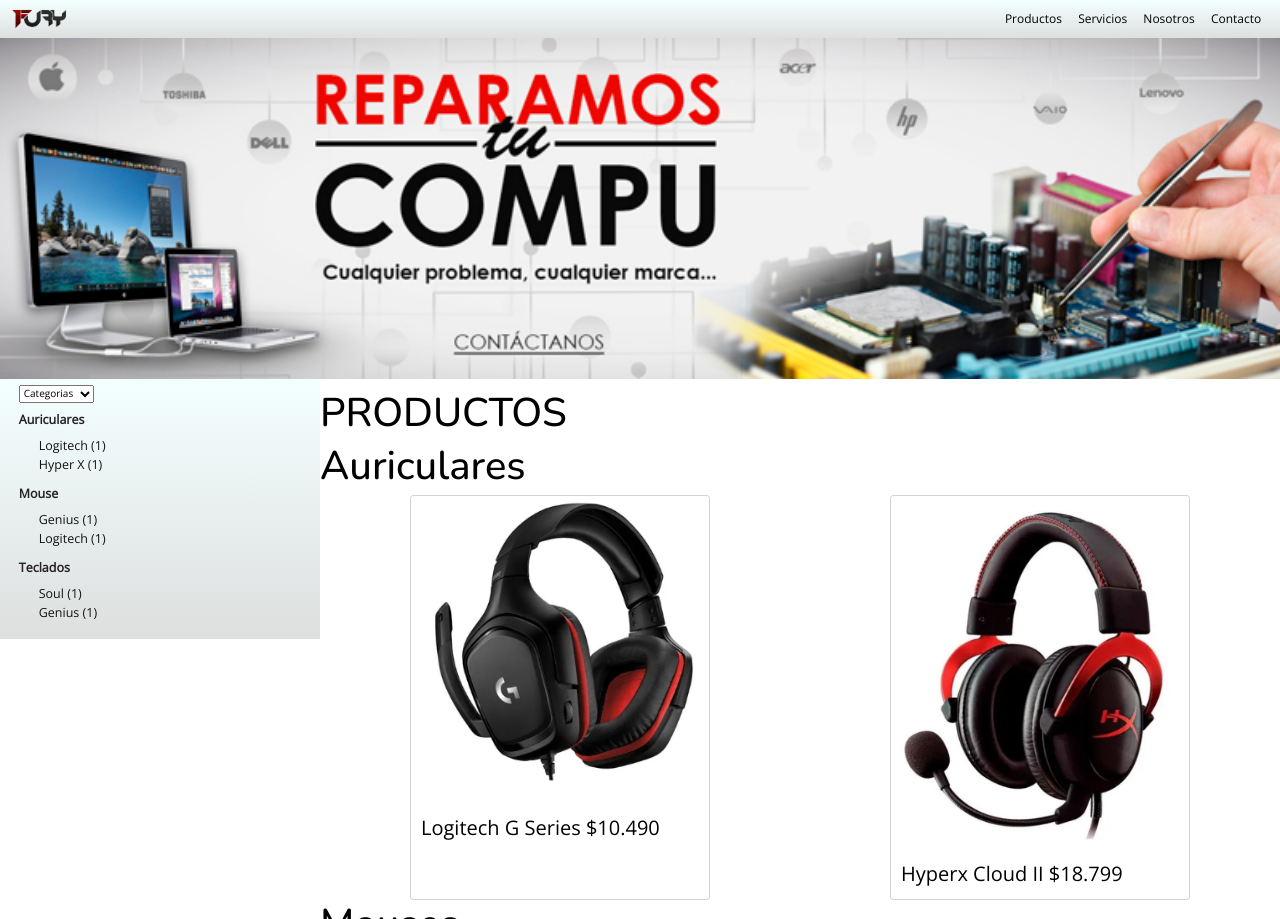
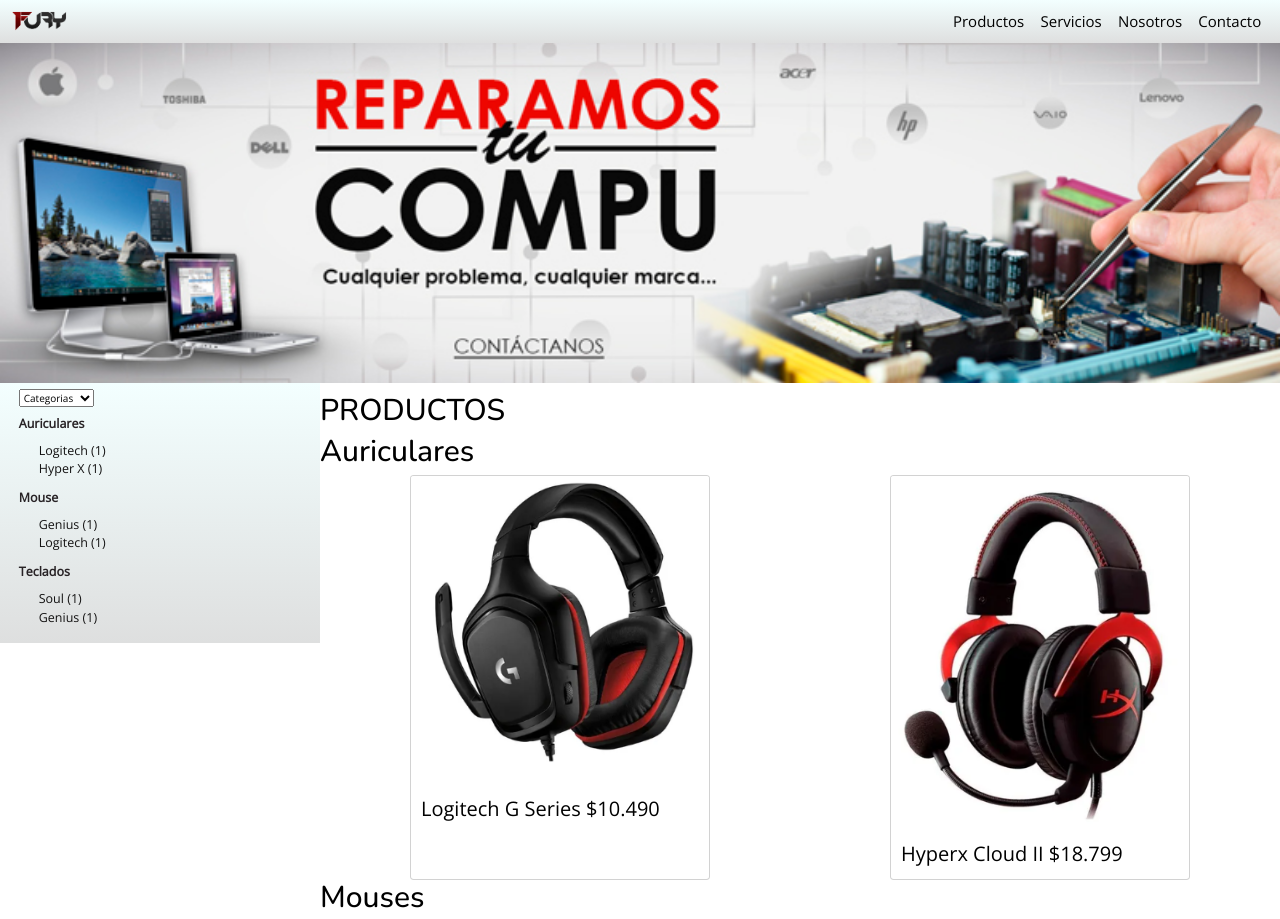
Before and after one commit to lancierimaxi/PreEntrega2Lancieri, a plain HTML site: page pages/productos1.html in a window 1280 px wide. Shown: the top 919 px of the page. Drawn offline with nearby package versions, Linux system fonts and the light colour scheme.

Commit message:
responsive

```diff
--- a/css/style.css
+++ b/css/style.css
@@ -156,12 +156,17 @@
     font-weight: 600;
 }
 
+.secondNav {
+    font-size: 2em;
+}
+
 
 .contenedor{
     display: grid;
     grid-template-columns: 25% 75%;
-    grid-template-rows: repeat(3,auto);
+    grid-template-rows: repeat(2,auto);
     grid-template-areas:
+    "header header"
     "filtros productos";
 }
 
@@ -173,30 +178,185 @@
     "mantenimiento actualizacion so";
 }
 
-#mantenimiento1{
+#mantenimiento{
     grid-area: mantenimiento;
 }
 
-#actualizacion1{
+#actualizacion{
     grid-area: actualizacion;
 }
 
-#so1{
+#so{
     grid-area: so;
 }
 
-#mainNav1{
+#mainNav{
     grid-area: nav;
 }
 
-#filtros1{
+#filtros{
     grid-area: filtros;
 }
 
-#productos1{
+#productos{
     grid-area: productos;
 }
 
-#header1{
+#header{
     grid-area: header;
 }
+
+@media (min-width: 300px) {
+    .contenedor{
+        display: grid;
+        grid-template-columns: 100%;
+        grid-template-rows: repeat(3,auto);
+        grid-template-areas:
+        "header"
+        "filtros"
+        "productos";
+    }
+    h1,
+    h2{
+    color: rgb(0, 0, 0);/*color de texto*/
+    font-size: 2em;/*tamaño del texto*/
+    font-family: 'Nunito', sans-serif;/*familia tipográfica*/
+    }
+    p{
+        color: rgb(0, 0, 0); /*color de texto*/
+        font-family: 'Open Sans', sans-serif; /*familia tipográfica*/
+        font-size: 3rem;/*tamaño del texto*/
+    }
+
+    #botonera ul li a{
+        color:black;
+        font-size: 2em;
+        background-image: linear-gradient;
+        background-position: 0% 100%;
+        background-repeat: no-repeat;
+        background-size: 0% 2px;
+        transition: background-size .3s;
+    }
+}
+
+
+@media (min-width: 768px) {
+    .contenedor{
+        display: grid;
+        grid-template-columns: 25% 75%;
+        grid-template-rows: repeat(2,auto);
+        grid-template-areas:
+        "header"
+        "filtros productos";
+    }
+    h1,
+    h2{
+    color: rgb(0, 0, 0);/*color de texto*/
+    font-size: 4em;/*tamaño del texto*/
+    font-family: 'Nunito', sans-serif;/*familia tipográfica*/
+    }
+
+    #botonera ul li a{
+        color:black;
+        font-size: 2em;
+        background-image: linear-gradient;
+        background-position: 0% 100%;
+        background-repeat: no-repeat;
+        background-size: 0% 2px;
+        transition: background-size .3s;
+    }
+
+}
+
+
+@media (min-width: 992px) {
+    .contenedor{
+        display: grid;
+        grid-template-columns: 25% 75%;
+        grid-template-rows: repeat(2,auto);
+        grid-template-areas:
+        "header"
+        "filtros productos";
+    }
+    h1,
+    h2{
+    color: rgb(0, 0, 0);/*color de texto*/
+    font-size: 4em;/*tamaño del texto*/
+    font-family: 'Nunito', sans-serif;/*familia tipográfica*/
+    }
+
+    #botonera ul li a{
+        color:black;
+        font-size: 2em;
+        background-image: linear-gradient;
+        background-position: 0% 100%;
+        background-repeat: no-repeat;
+        background-size: 0% 2px;
+        transition: background-size .3s;
+    }
+
+}
+
+@media (min-width: 1200px) {
+    .contenedor{
+        display: grid;
+        grid-template-columns: 25% 75%;
+        grid-template-rows: repeat(2,auto);
+        grid-template-areas:
+        "header"
+        "filtros productos";
+    }
+    h1,
+    h2{
+    color: rgb(0, 0, 0);/*color de texto*/
+    font-size: 3em;/*tamaño del texto*/
+    font-family: 'Nunito', sans-serif;/*familia tipográfica*/
+    }
+
+    #botonera ul li a{
+        color:black;
+        font-size: 1.5em;
+        background-image: linear-gradient;
+        background-position: 0% 100%;
+        background-repeat: no-repeat;
+        background-size: 0% 2px;
+        transition: background-size .3s;
+    }
+    .secondNav {
+        font-size: 1em;
+    }
+
+    p{
+        color: rgb(0, 0, 0); /*color de texto*/
+        font-family: 'Open Sans', sans-serif; /*familia tipográfica*/
+        font-size: 2rem;/*tamaño del texto*/
+    }
+
+}
+
+@media (min-width: 1400px) {
+    .contenedor{
+        display: grid;
+        grid-template-columns: 25% 75%;
+        grid-template-rows: repeat(2,auto);
+        grid-template-areas:
+        "header"
+        "filtros productos";
+    }
+    h1,
+    h2{
+    color: rgb(0, 0, 0);/*color de texto*/
+    font-size: 2em;/*tamaño del texto*/
+    font-family: 'Nunito', sans-serif;/*familia tipográfica*/
+    }
+    #botonera ul li a{
+        color:black;
+        font-size: 1em;
+        background-image: linear-gradient;
+        background-position: 0% 100%;
+        background-repeat: no-repeat;
+        background-size: 0% 2px;
+        transition: background-size .3s;
+    }
+
+}
--- a/pages/productos1.html
+++ b/pages/productos1.html
@@ -135,5 +135,6 @@
           <img src="../img/icon/instagram.png" alt="Seguinos en instagram">
       </a>
   </footer>
+  <script src="../js/bootstrap.bundle.min.js"></script>
 </body>
 </html>
```
